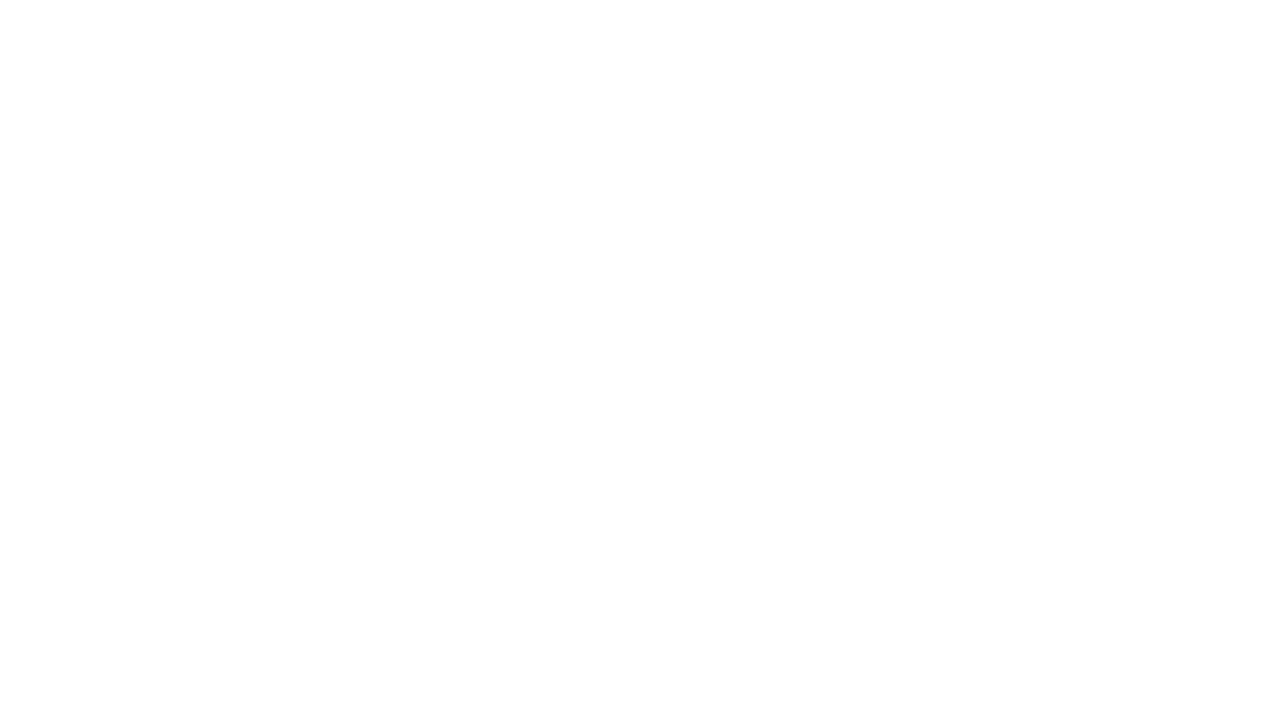
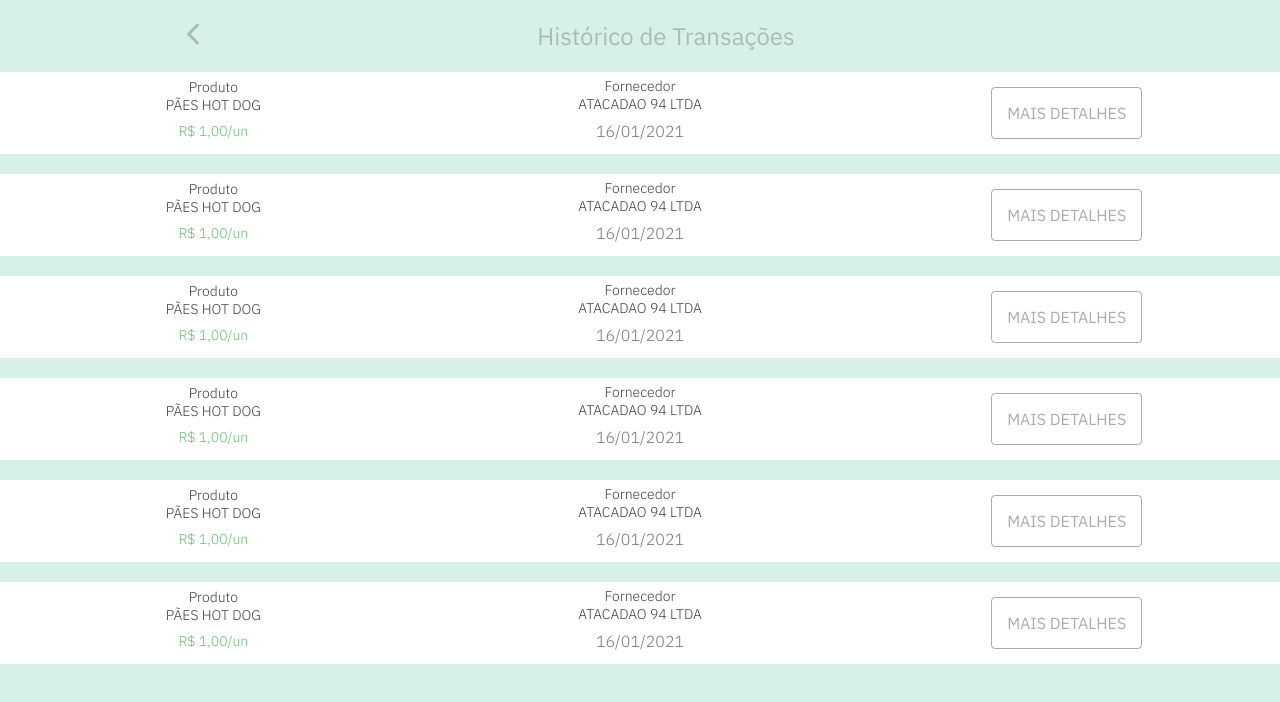
Before and after one commit to deboralbarros/empreendaqui, a React (Create React App) app: page /transactionhistory in a window 1280 px wide. Shown: the top 702 px of the page. Built offline with nearby package versions, Linux system fonts and the light colour scheme.

Commit message:
feat: transaction history page created

```diff
--- a/src/components/Button/index.jsx
+++ b/src/components/Button/index.jsx
@@ -6,6 +6,7 @@ const Button = ({
   background,
   shadow,
   width,
+  border,
   color = "#fff",
 }) => {
   return (
@@ -15,6 +16,7 @@ const Button = ({
       shadow={shadow}
       width={width}
       color={color}
+      border={border}
     >
       {children}
     </Container>
--- a/src/components/ProviderCard/index.jsx
+++ b/src/components/ProviderCard/index.jsx
@@ -1,5 +1,3 @@
-import { useHistory } from "react-router-dom";
-
 import {
   Container,
   Column,
@@ -9,15 +7,7 @@ import {
   Date,
 } from "./style";
 
-import Button from "../Button";
-
-const ProviderCard = () => {
-  const history = useHistory();
-
-  const navigateToProvider = () => {
-    history.push("/provider");
-  };
-
+const ProviderCard = ({ button }) => {
   return (
     <Container>
       <Column>
@@ -30,11 +20,7 @@ const ProviderCard = () => {
         <ColumnContent>Atacadao 94 LTDA</ColumnContent>
         <Date>16/01/2021</Date>
       </Column>
-      <Column>
-        <Button background="#4FC18E" width="100%" onClick={navigateToProvider}>
-          Contatar fornecedor
-        </Button>
-      </Column>
+      <Column>{button}</Column>
     </Container>
   );
 };
--- a/src/pages/ProvidersList/index.jsx
+++ b/src/pages/ProvidersList/index.jsx
@@ -4,6 +4,7 @@ import { Container, List } from "./style";
 
 import Header from "../../components/Header";
 import ProviderCard from "../../components/ProviderCard";
+import Button from "../../components/Button";
 
 const ProvidersList = () => {
   const history = useHistory();
@@ -12,23 +13,27 @@ const ProvidersList = () => {
     history.push("/searchproviders");
   };
 
+  const navigateToProvider = () => {
+    history.push("/provider");
+  };
+
+  const button = (
+    <Button background="#4FC18E" width="100%" onClick={navigateToProvider}>
+      Contatar fornecedor
+    </Button>
+  );
+
   return (
     <Container>
       <Header title="Lista de Fornecedores" onBack={backToSearchProviders} />
       <List>
-        <ProviderCard />
-        <ProviderCard />
-        <ProviderCard />
-        <ProviderCard />
-        <ProviderCard />
-        <ProviderCard />
-        <ProviderCard />
-        <ProviderCard />
-        <ProviderCard />
-        <ProviderCard />
-        <ProviderCard />
-        <ProviderCard />
-        <ProviderCard />
+        <ProviderCard button={button} />
+        <ProviderCard button={button} />
+        <ProviderCard button={button} />
+        <ProviderCard button={button} />
+        <ProviderCard button={button} />
+        <ProviderCard button={button} />
+        <ProviderCard button={button} />
       </List>
     </Container>
   );
--- a/src/pages/TransactionHistory/index.jsx
+++ b/src/pages/TransactionHistory/index.jsx
@@ -0,0 +1,29 @@
+import { Container, List } from "./style";
+
+import Header from "../../components/Header";
+import ProviderCard from "../../components/ProviderCard";
+import Button from "../../components/Button";
+
+const TransactionHistory = () => {
+  const button = (
+    <Button background="transparent" border color="rgba(0, 0, 0, 0.33)">
+      Mais detalhes
+    </Button>
+  );
+
+  return (
+    <Container>
+      <Header title="Histórico de Transações" />
+      <List>
+        <ProviderCard button={button} />
+        <ProviderCard button={button} />
+        <ProviderCard button={button} />
+        <ProviderCard button={button} />
+        <ProviderCard button={button} />
+        <ProviderCard button={button} />
+      </List>
+    </Container>
+  );
+};
+
+export default TransactionHistory;
--- a/src/pages/TransactionHistory/style.js
+++ b/src/pages/TransactionHistory/style.js
@@ -0,0 +1,10 @@
+import styled from "styled-components";
+
+export const Container = styled.div`
+  background-color: rgba(79, 193, 142, 0.22);
+  min-height: 100vh;
+`;
+
+export const List = styled.div`
+  overflow-y: auto;
+`;
--- a/src/routes/index.jsx
+++ b/src/routes/index.jsx
@@ -3,6 +3,7 @@ import { Switch, Route } from "react-router-dom";
 import SearchProviders from "../pages/SearchProviders";
 import ProvidersList from "../pages/ProvidersList";
 import Provider from "../pages/Provider";
+import TransactionHistory from "../pages/TransactionHistory";
 
 const Routes = () => (
   <Switch>
@@ -18,6 +19,7 @@ const Routes = () => (
     <Route path="/startyourbusiness" exact />
     <Route path="/customer" exact />
     <Route path="/searchproviders" exact component={SearchProviders} />
+    <Route path="/transactionhistory" exact component={TransactionHistory} />
   </Switch>
 );
 
```
